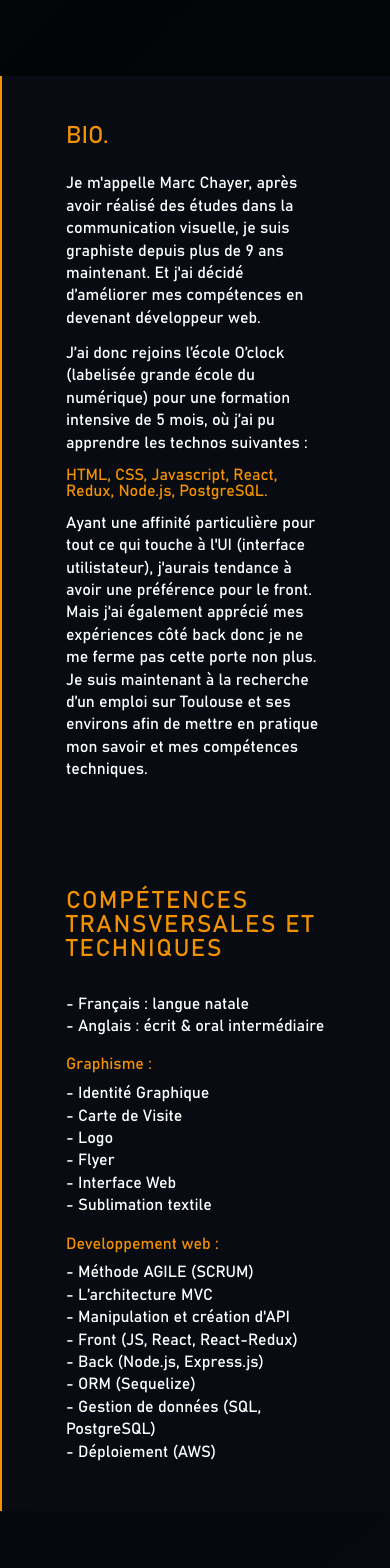
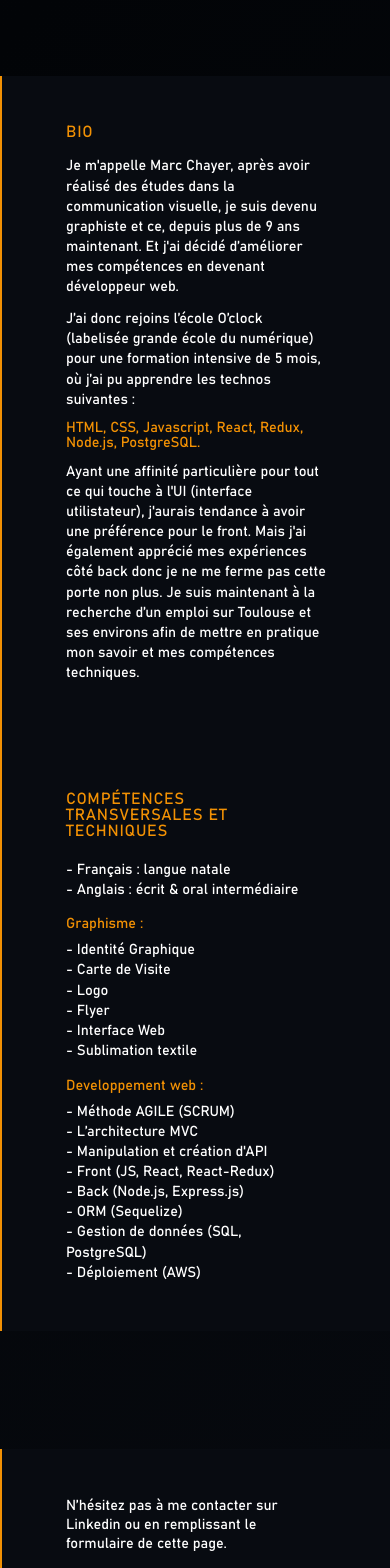
Before and after one commit to MarcChayer/portfolio, a React app: page / in a window 390 px wide. Shown: the part 2520-4088 px from the top of the page. Built offline with nearby package versions, Linux system fonts and the light colour scheme.

Commit message:
update responsive mobile

```diff
--- a/src/components/About/index.js
+++ b/src/components/About/index.js
@@ -19,10 +19,10 @@
       <section /**data-aos="slide-up"*/ className="about__firstBox">
         <div className="bio" >
           <h1 className="bio__title">
-            Bio.
+            Bio
           </h1>
           <p className="bio__text" >
-            Je m'appelle Marc Chayer, après avoir réalisé des études dans la communication visuelle, je suis graphiste depuis plus de 9 ans maintenant.
+            Je m'appelle Marc Chayer, après avoir réalisé des études dans la communication visuelle, je suis devenu graphiste et ce, depuis plus de 9 ans maintenant.
             Et j'ai décidé d’améliorer mes compétences en devenant développeur web.
           </p>
           <p className="bio__text" >
--- a/src/components/About/style.scss
+++ b/src/components/About/style.scss
@@ -72,16 +72,27 @@
   }
 
   &__title {
+    letter-spacing: .05rem;
     font-size: 1.5rem;
     color: vars.$secondary-color;
     margin-bottom: 1em;
+    @media screen and (max-width:750px) {
+      font-size: 1rem;
+    }
   }
   &__text {
+    font-size: 0.95rem;
     margin-bottom: 0.8em;
     line-height: 1.4em;
+    @media screen and (max-width:750px) {
+      font-size: 0.9rem;
+    }
     &__technos {
       color: vars.$secondary-color;
       margin-bottom: 0.8em;
+      @media screen and (max-width:750px) {
+        font-size: 0.9rem;
+      }
     }
   }
 }
@@ -104,18 +115,23 @@
     flex-direction: column;
   }
   &__design{
+    font-size: 0.95rem;
     padding-right: 10em;
     line-height: 1.4em;
     @media screen and (max-width:750px) {
+      font-size: 0.9rem;
       padding-right: 0em;
       margin-bottom: 1em;
     }
     &__firstTitle{
-      letter-spacing: 0.1rem;
+      letter-spacing: .05rem;
       font-size: 1.5rem;
       color: vars.$secondary-color;
       margin-bottom: 1em;
       padding-bottom: 0.3em;
+      @media screen and (max-width:750px) {
+        font-size: 1rem;
+      }
     }
     &__secondTitle{
       color: vars.$secondary-color;
@@ -127,8 +143,11 @@
     flex-direction: column;
     line-height: 1.4em;
     padding-left: 1em;
+    font-size: 0.95rem;
+
     @media screen and (max-width:750px) {
       padding-left: 0em;
+      font-size: 0.9rem;
     }
     &__thirdTitle{
       color: vars.$secondary-color;
--- a/src/components/App/style.scss
+++ b/src/components/App/style.scss
@@ -16,7 +16,7 @@
       z-index: 2;
       cursor: pointer;
       @media screen and (max-width:700px) {
-        width: 2.2em;
+        width: 2.3em;
       }
     }
     &__addLink {
@@ -30,6 +30,9 @@
       transition: 250ms;
       z-index: 2;
       padding: 0;
+      @media screen and (max-width:700px) {
+        width: 2.3em;
+      }
       &.active {
         transform: translateY(0px) rotate(45deg);
       }
@@ -95,6 +98,9 @@
   border: none;
   transition: 250ms;
   z-index: 4;
+  @media screen and (max-width:700px) {
+    width: 2.3em;
+  }
   &:hover {
     transform: scale(1.3);
     transition: 500ms;
--- a/src/components/Contact/style.scss
+++ b/src/components/Contact/style.scss
@@ -43,6 +43,9 @@
         margin-bottom: 2em;
         color: white;
         text-transform: inherit;
+        @media screen and (max-width:750px) {
+          font-size: 0.9rem;
+        }
       }
     &__form {
       position: relative;
```
